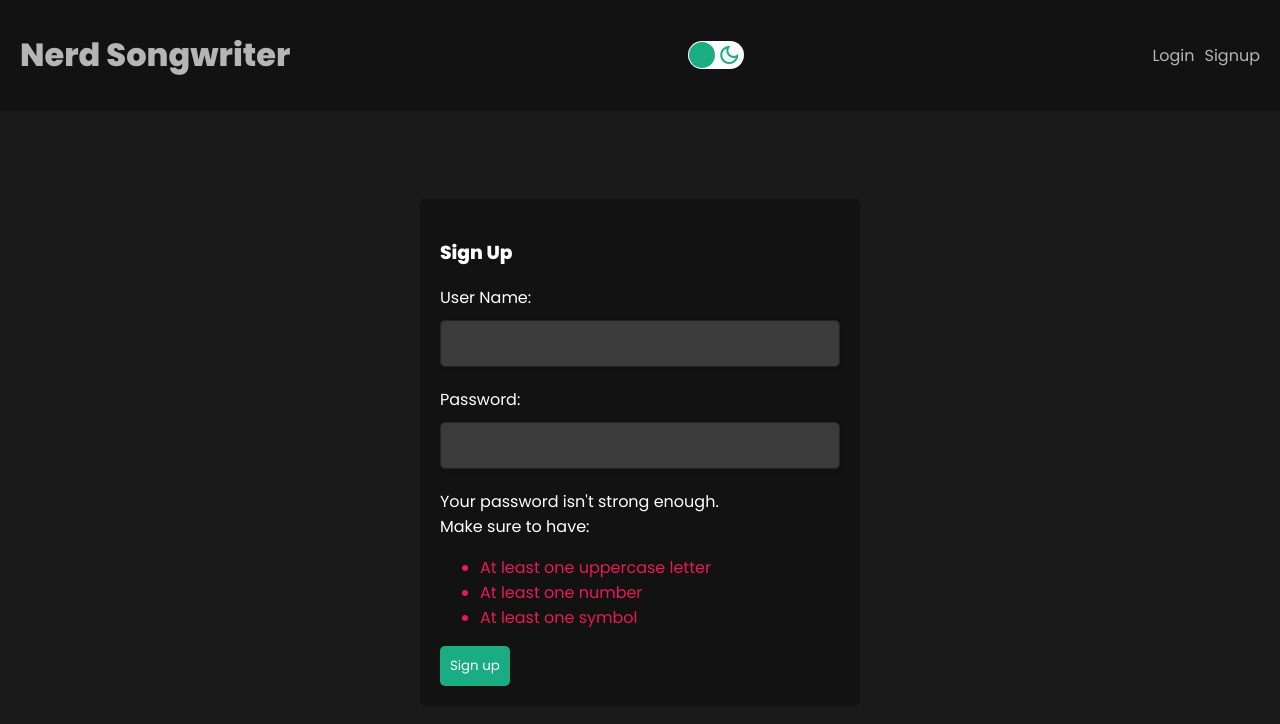
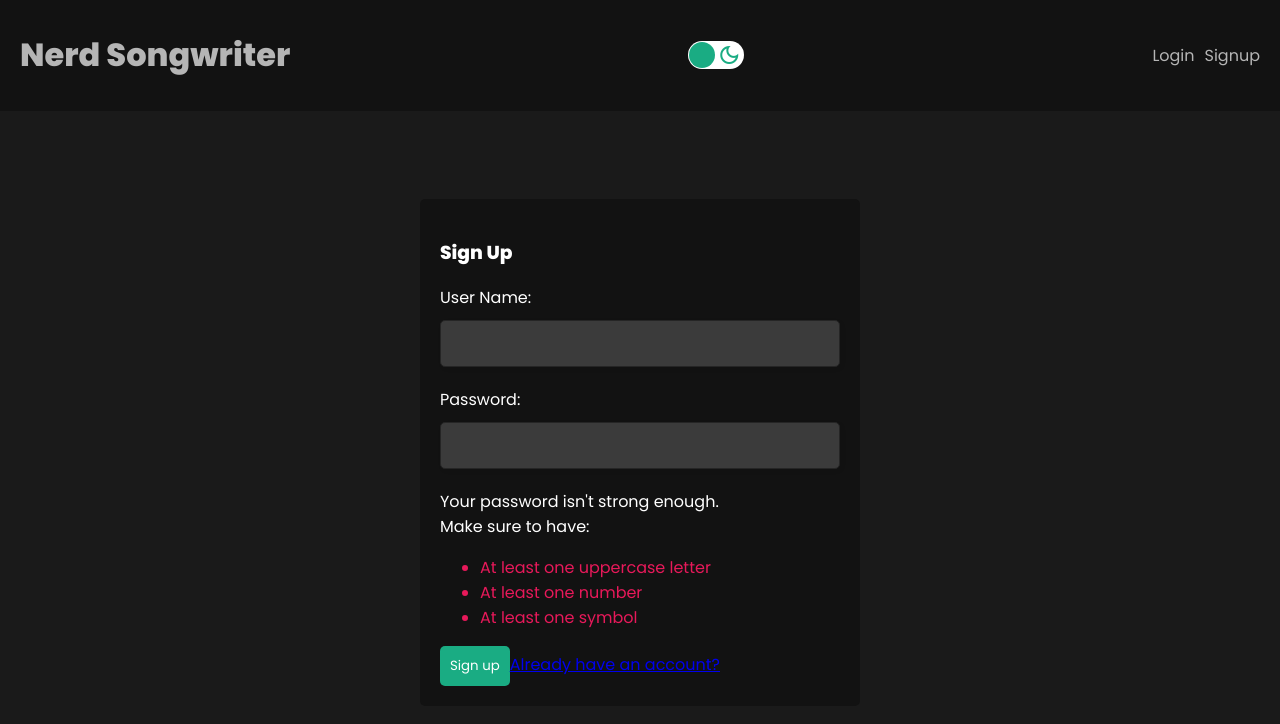
Before and after one commit to BlackVikingCodes/nerd-songwriter-frontend, a React (Create React App) app: page /signup in a window 1280 px wide. Shown: the top 724 px of the page. Built offline with nearby package versions, Linux system fonts and the light colour scheme.

Commit message:
hope its the last one

```diff
--- a/src/pages/Signup.jsx
+++ b/src/pages/Signup.jsx
@@ -1,4 +1,5 @@
 import { useState, useEffect } from "react"
+import { Link } from 'react-router-dom'
 import { useSignup } from "../hooks/useSignup"
 
 const Signup = () => {
@@ -52,6 +53,9 @@ const Signup = () => {
 
       <button className="btn btn-signup" disabled={isLoading}>Sign up</button>
       {error && <div className="error">{error}</div>}
+      <Link to="/login">
+        Already have an account?
+      </Link>
     </form>
   )
 }
```
